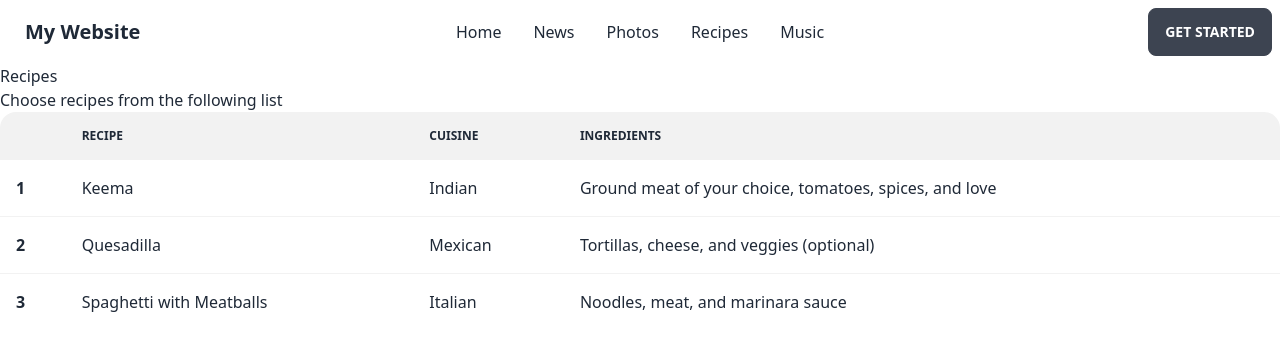
After one commit to arkin-verma/demo_flask_app, a Flask app: page /recipes in a window 1280 px wide. The commit adds this page. Shown: the top 351 px of the page. Run offline with Flask 2, Linux system fonts and the light colour scheme; some libraries are stand-ins or nearby versions.

Commit message:
Added DaisyUI

```diff
--- /dev/null
+++ b/templates/base.html
@@ -0,0 +1,49 @@
+<!DOCTYPE html>
+<html lang="en">
+<head>
+    <link href="https://cdn.jsdelivr.net/npm/daisyui@2.19.0/dist/full.css" rel="stylesheet" type="text/css" />
+    <script src="https://cdn.tailwindcss.com"></script>
+    <meta charset="UTF-8">
+    <meta http-equiv="X-UA-Compatible" content="IE=edge">
+    <meta name="viewport" content="width=device-width, initial-scale=1.0">
+    <title>Website</title>
+    {% block css %}{% endblock %}
+</head>
+<body>
+    <!-- navigation bar area -->
+    <div class="navbar bg-base-100">
+        <div class="navbar-start">
+          <div class="dropdown">
+            <label tabindex="0" class="btn btn-ghost lg:hidden">
+              <svg xmlns="http://www.w3.org/2000/svg" class="h-5 w-5" fill="none" viewBox="0 0 24 24" stroke="currentColor"><path stroke-linecap="round" stroke-linejoin="round" stroke-width="2" d="M4 6h16M4 12h8m-8 6h16" /></svg>
+            </label>
+            <ul tabindex="0" class="menu menu-compact dropdown-content mt-3 p-2 shadow bg-base-100 rounded-box w-52">
+                <li><a href="/">Home</a></li>
+                <li><a href="/news">News</a></li>
+                <li><a href="/photos">Photos</a></li>
+                <li><a href="/recipes">Recipes</a></li>
+                <li><a href="/music">Music</a></li>
+            </ul>
+          </div>
+          <a class="btn btn-ghost normal-case text-xl">My Website</a>
+        </div>
+        <div class="navbar-center hidden lg:flex">
+          <ul class="menu menu-horizontal p-0">
+            <li><a href="/">Home</a></li>
+            <li><a href="/news">News</a></li>
+            <li><a href="/photos">Photos</a></li>
+            <li><a href="/recipes">Recipes</a></li>
+            <li><a href="/music">Music</a></li>
+          </ul>
+        </div>
+        <div class="navbar-end">
+          <a class="btn">Get started</a>
+        </div>
+      </div>
+    <!-- end navigation bar area -->
+    {% block content %}{% endblock %}
+
+    <!-- JS Section -->
+    {% block js %}{% endblock %}
+</body>
+</html>
--- /dev/null
+++ b/templates/recipes.html
@@ -0,0 +1,67 @@
+{% extends 'base.html' %}
+
+{% block css %}{% endblock %}
+{% block content %}
+<h1>Recipes</h1>
+<P>Choose recipes from the following list</P>
+<div class="overflow-x-auto">
+    <table class="table w-full">
+      <!-- head -->
+      <thead>
+        <tr>
+          <th></th>
+          <th>Recipe</th>
+          <th>Cuisine</th>
+          <th>Ingredients</th>
+        </tr>
+      </thead>
+      <tbody>
+        <!-- row 1 -->
+        <tr class="hover">
+          <th>1</th>
+          <td>Keema</td>
+          <td>Indian</td>
+          <td>Ground meat of your choice, tomatoes, spices, and love</td>
+        </tr>
+        <!-- row 2 -->
+        <tr class="hover">
+          <th>2</th>
+          <td>Quesadilla</td>
+          <td>Mexican</td>
+          <td>Tortillas, cheese, and veggies (optional)</td>
+        </tr>
+        <!-- row 3 -->
+        <tr class="hover">
+          <th>3</th>
+          <td>Spaghetti with Meatballs</td>
+          <td>Italian</td>
+          <td>Noodles, meat, and marinara sauce</td>
+        </tr>
+      </tbody>
+    </table>
+  </div>
+{% endblock %}
+{% block js %}{% endblock %}
+<!-- Don't have to add all blocks if you're not using them. -->
+
+<!-- <!DOCTYPE html>
+<html lang="en">
+<head>
+    <meta charset="UTF-8">
+    <meta http-equiv="X-UA-Compatible" content="IE=edge">
+    <meta name="viewport" content="width=device-width, initial-scale=1.0">
+    <title>Recipes</title>
+</head>
+<body>
+    <h1>Choose from recipes here</h1>
+    <ol>
+        <li>Keema</li>
+        <li>Quesadilla</li>
+        <li>Spaghetti with Spinach and Tomatoes</li>
+        <li>
+            <a href="/">Home Page</a>
+        </li>
+    </o1>
+
+</body>
+</html> -->
```
Also changed, not shown: music.html (deleted, +0 -21 lines), recipes.html (deleted, +0 -21 lines), templates/index.html (+6 -11 lines), templates/music.html (added, +40 -0 lines), templates/news.html (+26 -13 lines), templates/photos.html (+11 -16 lines).
